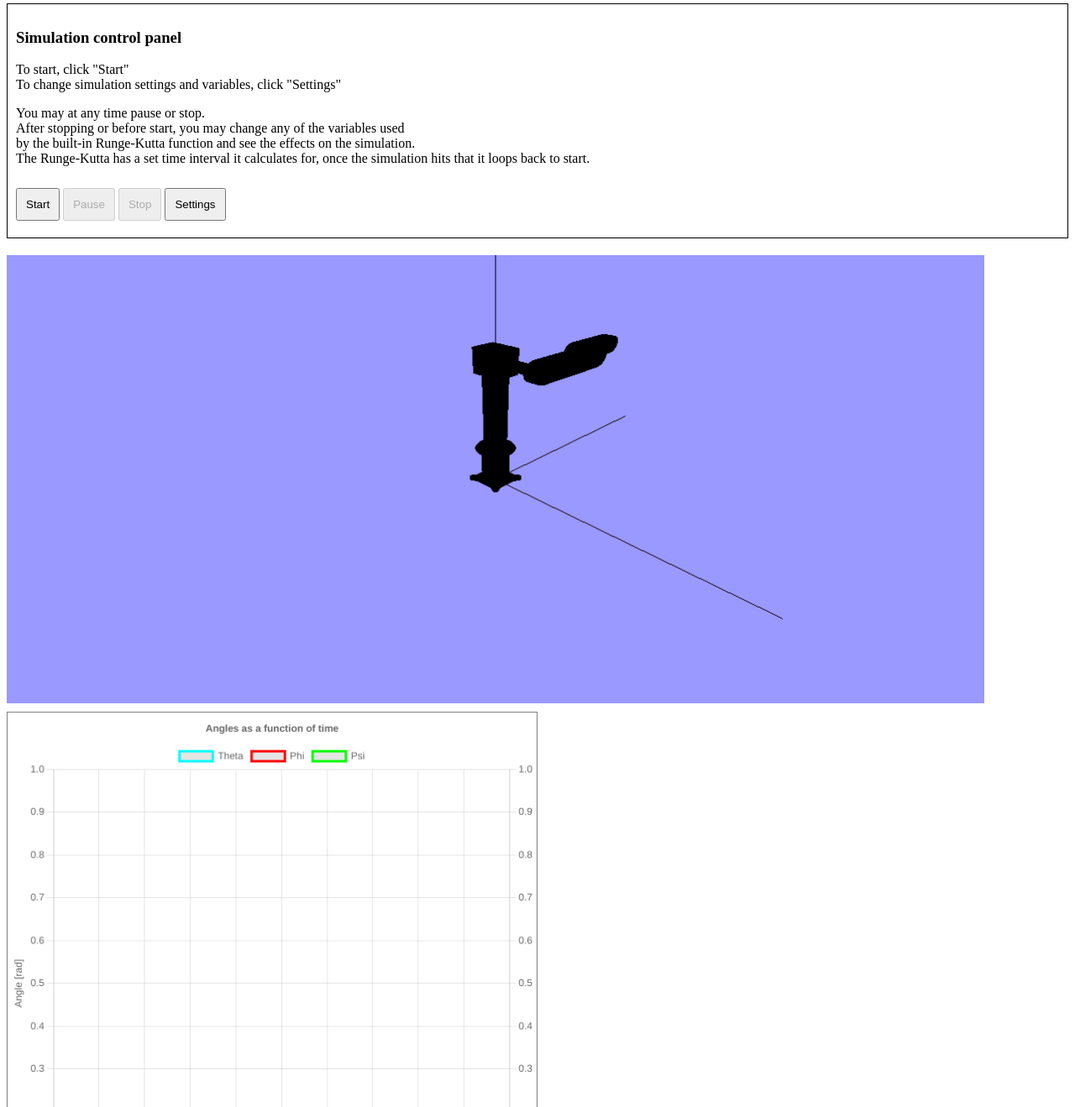
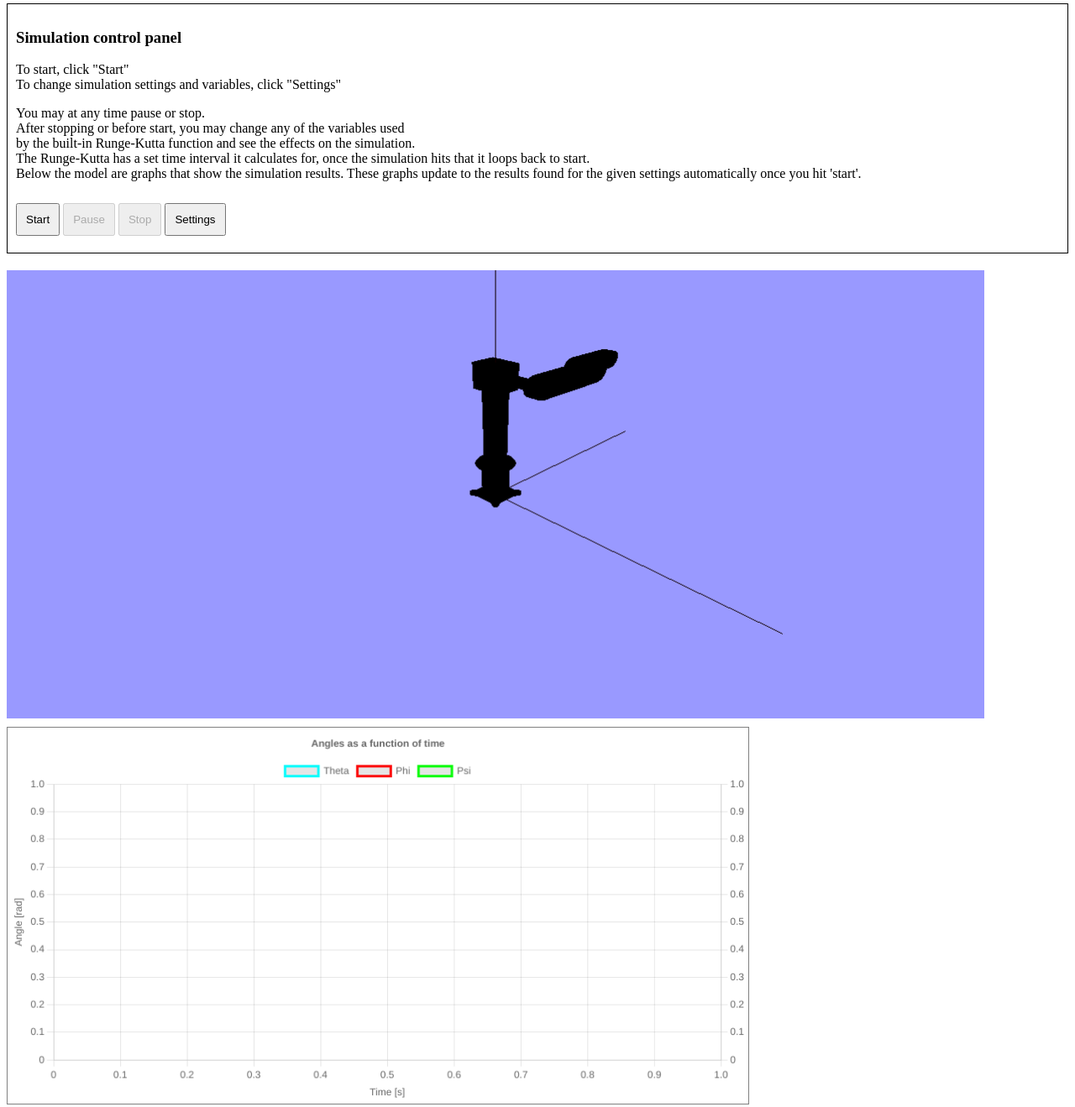
Before and after one commit to HVL-Dynamics-Team/Crane-Dynamics-Project, a website built with Vite: page webgl/index.html in a window 1280 px wide. Shown: the part 100-1419 px from the top of the page at 84% size. Built offline with nearby package versions, Linux system fonts and the light colour scheme.

Commit message:
added updating graphs to the site

```diff
--- a/webgl/index.html
+++ b/webgl/index.html
@@ -25,7 +25,8 @@
 				You may at any time pause or stop. <br>
 				After stopping or before start, you may change any of the variables  used <br>
 				by the built-in Runge-Kutta function and see the effects on the simulation. <br>
-				The Runge-Kutta has a set time interval it calculates for, once the simulation hits that it loops back to start.
+				The Runge-Kutta has a set time interval it calculates for, once the simulation hits that it loops back to start. <br>
+				Below the model are graphs that show the simulation results. These graphs update to the results found for the given settings automatically once you hit 'start'.
 			</p>
 			<form action="">
 				<input type="button" id="button_start" value="Start">
--- a/webgl/wg-style.css
+++ b/webgl/wg-style.css
@@ -251,7 +251,8 @@ body {
 }
 
 #chart_angles, #chart_velocity, #chart_acceleration {
-    max-width: 50%;
+    max-width: 70%;
+    max-height: 450px;
     margin-top: 10px;
     margin-bottom: 10px;
     padding: 2px;
```
Also changed, not shown: webgl/dist/index.html, 4 other files.
